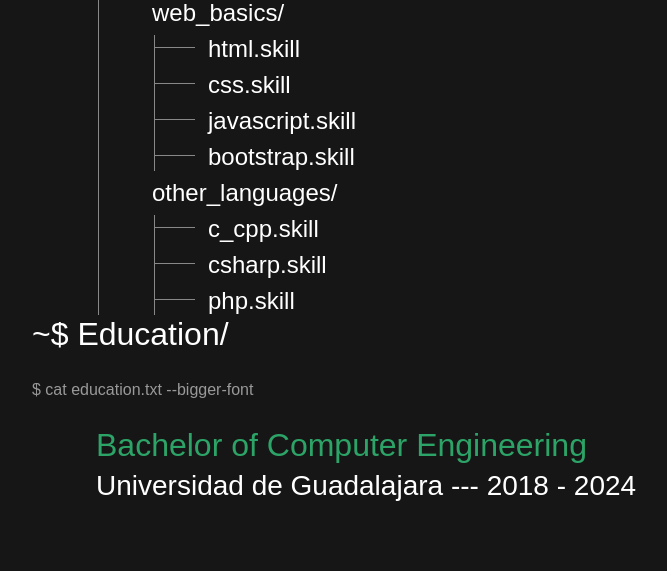
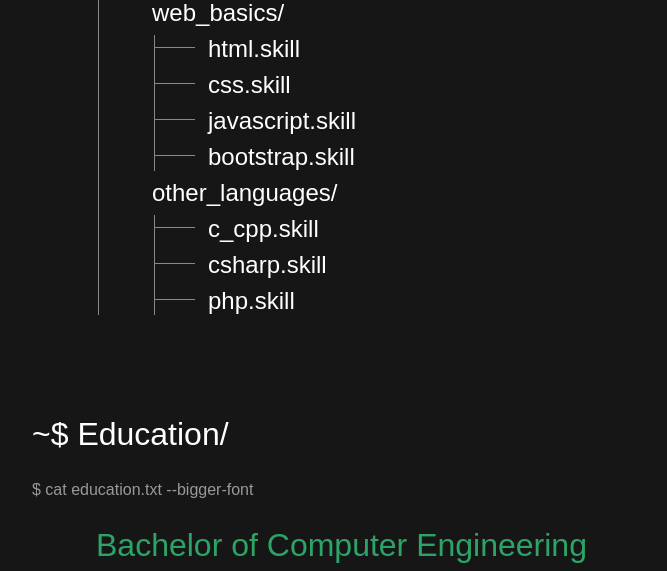
Before and after one commit to BrialexMaga/portfolio, a Flask app: page / in a window 1280 px wide. Shown: the part 2924-3495 px from the top of the page, without its empty margins (108-775 px from the left). Run offline with Flask 3, Linux system fonts and the light colour scheme; some web fonts are replaced.

Commit message:
Fix skills section overlaping - take 2

```diff
--- a/static/css/style.css
+++ b/static/css/style.css
@@ -114,7 +114,7 @@ body {
 }
 
 .section-skills-height {
-    height: 800px;
+    height: 900px;
 }
 
 .scroll-into {
```
